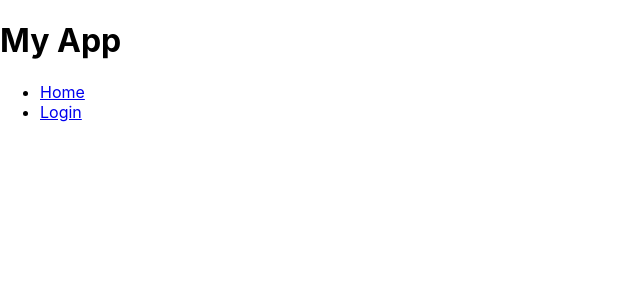
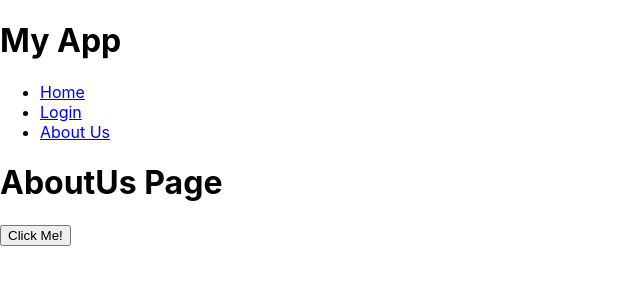
Before and after one commit to mecsung/CTAPDEVL-BSCS231A, a React (Create React App) app in the folder frontend/: page /aboutUs in a window 1280 px wide. Before the commit this address had no page. Shown: the top 300 px of the page, without its empty margins (0-640 px from the left). Built offline with nearby package versions, Linux system fonts and the light colour scheme.

Commit message:
done aboutUs
done

```diff
--- a/frontend/src/App.js
+++ b/frontend/src/App.js
@@ -3,6 +3,7 @@ import {BrowserRouter, Routes, Route } from 'react-router-dom'
 // pages and components
 import Home from './pages/Home';
 import Login from './pages/Login';
+import AboutUs from './pages/AboutUs';
 import Navbar from './components/navbar';
 
 function App() {
@@ -29,6 +30,15 @@ function App() {
             />
           </Routes>
         </div>
+
+        <div className="AboutUs">
+          <Routes>
+            <Route
+              path='/aboutUs'
+              element={<AboutUs />}
+            />
+          </Routes>
+        </div>
       </BrowserRouter>
     </div>
   );
--- a/frontend/src/components/navbar.js
+++ b/frontend/src/components/navbar.js
@@ -13,6 +13,9 @@ const Navbar = () => {
                         <li>
                             <Link to='/login'>Login</Link>
                         </li>
+                        <li>
+                            <Link to='/aboutus'>About Us</Link>
+                        </li>
 
                     </ul>
                 </nav>
--- /dev/null
+++ b/frontend/src/pages/AboutUs.js
@@ -0,0 +1,10 @@
+const AboutUs = () => {
+    return (
+        <div className="AboutUs">
+            <h1>AboutUs Page</h1>
+            <button>Click Me!</button>
+        </div>
+    )
+}
+
+export default AboutUs;
```
